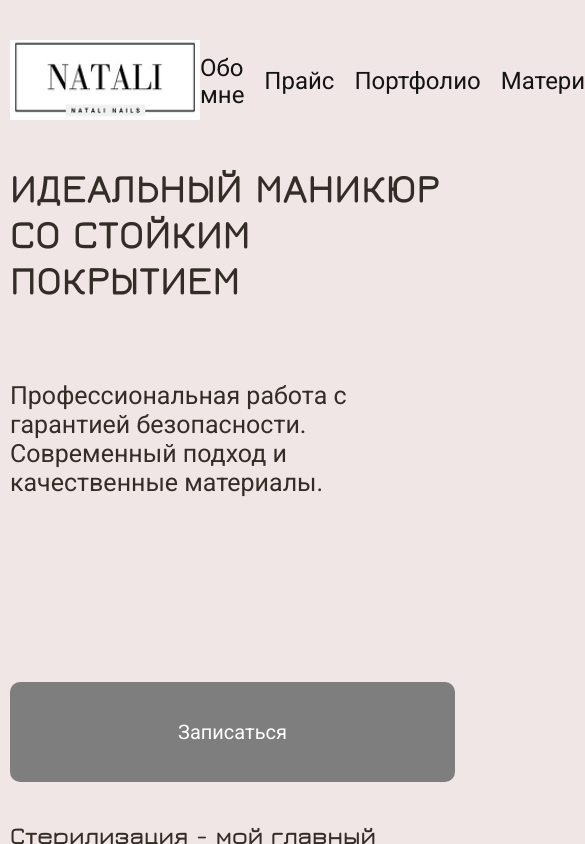
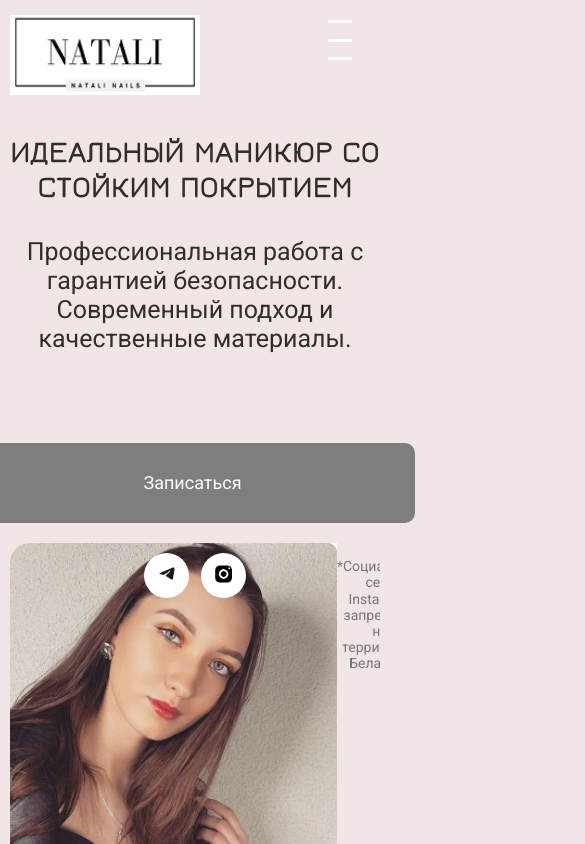
Before and after one commit to darina1970/Natali_Nails, a React (Vite) app: page / in a window 390 px wide. Shown: the top 844 px of the page, 585 px wide, since content can reach past the window. Built offline with nearby package versions, Linux system fonts and the light colour scheme.

Commit message:
add adaptive styles

```diff
--- a/src/components/Header/Header.jsx
+++ b/src/components/Header/Header.jsx
@@ -1,18 +1,25 @@
-import React from "react";
+import React, { useState } from "react";
 import styles from "./Header.module.css";
 import logo from "../../assets/logo/logo-light.png";
+import masterPhoto from "../../assets/images/master-photo.webp";
+import telegramIcon from "../../assets/icons/social-icons/tg-dark.png";
+import instagramIcon from "../../assets/icons/social-icons/insta-dark.png";
 
 const menuItems = ["Обо мне", "Прайс", "Портфолио", "Материалы", "Стерилизация", "Контакты"];
 
 export const Header = () => {
+  const [menuOpen, setMenuOpen] = useState(false);
+
   return (
     <header className={styles.header}>
       <div className="container">
         <div className={styles.headerMain}>
-          <div className={styles.headerMainNav}>
+           <div className={styles.headerMainNav}>
               <div className={styles.logo}>
                 <img src={logo} alt="Логотип" />
               </div>
+
+              {/* 🔹 Обычное меню (только на десктопе) */}
               <nav className={styles.nav}>
                 <ul>
                   {menuItems.map((item, index) => (
@@ -20,15 +27,50 @@ export const Header = () => {
                   ))}
                 </ul>
               </nav>
+
+              {/* 🔹 Бургер-меню (только на мобильных) */}
+              <div
+                className={`${styles.burgerMenu} ${menuOpen ? styles.open : ""}`}
+                onClick={() => setMenuOpen(!menuOpen)}
+              >
+                <div className={styles.burgerLine}></div>
+                <div className={styles.burgerLine}></div>
+                <div className={styles.burgerLine}></div>
+              </div>
           </div>
+
+          {/* 🔹 Выпадающее мобильное меню */}
+          {menuOpen && (
+            <nav className={styles.mobileNav}>
+              <ul>
+                {menuItems.map((item, index) => (
+                  <li key={index}><a href="#">{item}</a></li>
+                ))}
+              </ul>
+            </nav>
+          )}
+
           <div className={styles.headerMainContent}>
             <div className={styles.headerMainLeft}>
                 <h1>ИДЕАЛЬНЫЙ МАНИКЮР СО СТОЙКИМ ПОКРЫТИЕМ</h1>
                 <p>Профессиональная работа с гарантией безопасности. Современный подход и качественные материалы.</p>
                 <button className={styles.button}>Записаться</button>
             </div>
+
             <div className={styles.headerMainRight}>
-              <img className={styles.headerImage} src="../../../src/assets/images/master-photo.webp" alt="Портрет мастера" />
+              <div className={styles.iconsContainer}>
+                <div className={styles.iconWrapper}>
+                  <a href="https://t.me/natulik2024" target="_blank" rel="noopener noreferrer">
+                    <img src={telegramIcon} alt="Telegram" className={styles.icon} />
+                  </a>
+                </div>
+                <div className={styles.iconWrapper}>
+                  <a href="https://www.instagram.com/_n.a.t.a.s.h.ka_/" target="_blank" rel="noopener noreferrer">
+                    <img src={instagramIcon} alt="Instagram" className={styles.icon} />
+                  </a>
+                </div>
+              </div>
+              <img className={styles.headerImage} src={masterPhoto} alt="Портрет мастера" />
               <p className={styles.disclaimer}>*Социальная сеть Instagram запрещена на территории Беларуси</p>
             </div>
           </div>
--- a/src/components/Header/Header.module.css
+++ b/src/components/Header/Header.module.css
@@ -12,7 +12,6 @@
     display: flex;
     justify-content: space-between;
     align-items: center;
-    z-index: 2;
 }
 
 .logo img {
@@ -22,7 +21,6 @@
 
 .nav ul {
     display: flex;
-    flex-wrap: nowrap;
     gap: 20px;
     list-style: none;
     align-items: center;
@@ -86,6 +84,14 @@
     margin-top: 85px;
 }
 
+.button:hover {
+    transform: scale(1.05);
+}
+
+.button:focus {
+    outline: none;
+}
+
 .headerMainRight {
     width: 50%;
     position: relative;
@@ -105,3 +111,181 @@
     color: #777;
     text-align: center;
 }
+
+.iconsContainer {
+    position: absolute;
+    top: 20px;
+    left: 20px;
+    display: flex;
+    gap: 12px;
+    z-index: 10;
+}
+
+.iconWrapper {
+    width: 45px;
+    height: 45px;
+    background-color: white;
+    border-radius: 50%;
+    display: flex;
+    align-items: center;
+    justify-content: center;
+    padding: 8px;
+}
+
+.icon {
+    width: 18px;
+    height: 18px;
+    object-fit: contain;
+}
+
+.burgerMenu {
+    display: none;
+}
+
+@media (max-width: 1024px) {
+    .container {
+        padding: 0 15px;
+    }
+
+    .headerMainNav {
+        padding: 15px 0;
+    }
+
+    .nav a {
+        font-weight: 300;
+        font-size: 16px;
+        font-family: var(--font-base);
+    }
+
+    .headerMainLeft {
+        gap: 30px;
+        width: 450px;
+    }
+
+    .button {
+        max-width: 445px;
+        max-height: 100px;
+        margin-top: 35px;
+    }
+}
+
+@media (max-width: 790px) {
+    .headerMain {
+        display: flex;
+        flex-direction: column;
+        align-items: center;
+        gap: 20px;
+    }
+
+    .headerMainContent {
+        flex-direction: column;
+        align-items: center;
+        gap: 20px;
+    }
+
+    .headerMainLeft {
+        align-items: center;
+        text-align: center;
+        gap: 20px;
+    }
+
+    .headerMainRight {
+        width: 100%;
+        display: flex;
+        justify-content: center;
+    }
+    .headerMainNav {
+        width: 100%;
+        display: flex;
+        justify-content: space-between;
+        padding: 15px 0;
+    }
+
+    .nav ul {
+        display: none;
+    }
+
+    .burgerMenu {
+        display: flex;
+        flex-direction: column;
+        justify-content: space-between;
+        align-items: center;
+        width: 40px;
+        height: 40px;
+        cursor: pointer;
+        position: absolute;
+        right: 20px;
+        top: 20px;
+        z-index: 10;
+    }
+
+    .burgerLine {
+        width: 24px;
+        height: 3px;
+        background-color: var(--color-white);
+        transition: 0.3s;
+    }
+
+    .burgerMenu.open .burgerLine:nth-child(1) {
+        transform: rotate(45deg) translate(5px, 5px);
+    }
+
+    .burgerMenu.open .burgerLine:nth-child(2) {
+        opacity: 0;
+    }
+
+    .burgerMenu.open .burgerLine:nth-child(3) {
+        transform: rotate(-45deg) translate(5px, -5px);
+    }
+
+    .mobileNav {
+        display: flex;
+        flex-direction: column;
+        position: absolute;
+        top: 60px;
+        right: 0;
+        width: 40%;
+        background-color: var(--color-white);
+        padding: 20px;
+        border-radius: 5px;
+        box-shadow: 0px 4px 10px rgba(0, 0, 0, 0.2);
+    }
+
+    .mobileNav ul {
+        list-style: none;
+        padding: 0;
+        margin: 0;
+        display: flex;
+        flex-direction: column;
+        gap: 15px;
+    }
+
+    .mobileNav a {
+        text-decoration: none;
+        color: #332D27;
+        font-size: 20px;
+        font-weight: 500;
+        font-family: var(--font-base);
+    }
+
+    .iconsContainer {
+        top: 10px;
+        left: 50%;
+        transform: translateX(-50%);
+    }
+}
+
+@media (max-width: 480px) {
+    .headerMainLeft {
+        gap: 15px;
+    }
+
+    .headerMainLeft h1 {
+        font-size: clamp(30px, 5vw, 40px);
+    }
+
+    .button {
+        height: 80px;
+        font-size: 18px;
+    }
+}
```
